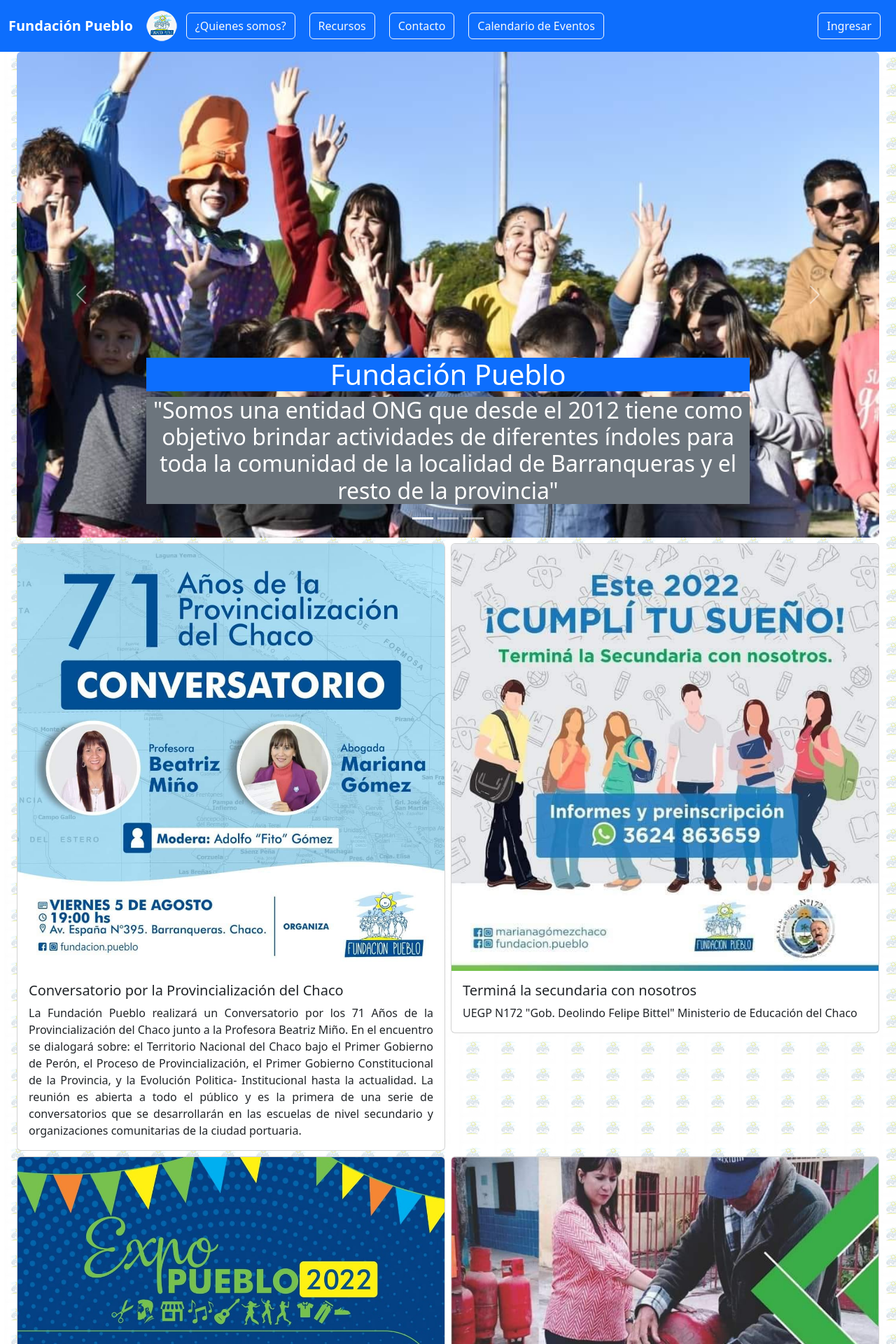
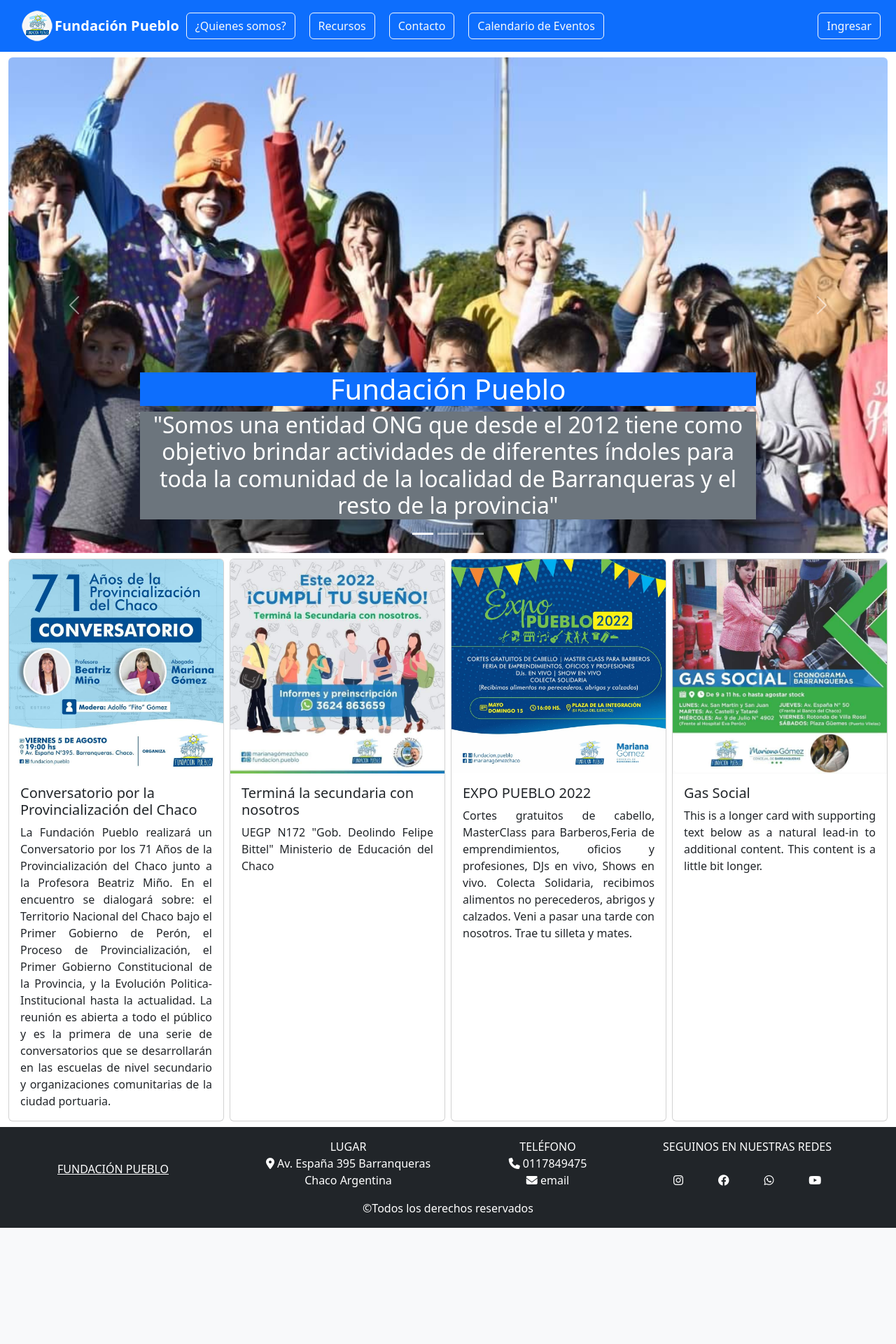
Before and after one commit to NoahTakk11/calendario-web, a Django app: page / in a window 1280 px wide. Shown: the top 1920 px of the page at 70% size. After the commit the page ends 1754 px from the top, so only its background shows below. Run offline with Django 4.2, Linux system fonts and the light colour scheme; some libraries are stand-ins or nearby versions.

Commit message:
Retoque del inicio (cards mas pequeñas y del mismo tamaño de alto)

```diff
--- a/templates/base/base.html
+++ b/templates/base/base.html
@@ -29,18 +29,18 @@
 
   </head>
 
-  <body style="background-image:url('{% static 'img\FundaciónPueblo.jpg'%}')">
+  <body>
 
     <header>
 
       <nav class="navbar navbar-expand-lg bg-primary">
           <div class="container-fluid">
-            <span class="text-white fs-5 fw-bold">Fundación Pueblo</span>
-          <!-- Logo-->
+            <!-- Logo-->
             <a class="navbar-brand" >
               <a href="{% url 'home' %}">
-              <img src="{% static 'img\Home.png'%}"   alt="logo">
+                <img src="{% static 'img\Home.png'%}"   alt="logo">
               </a>
+              <span class="text-white fs-5 fw-bold">Fundación Pueblo</span>
             </a>
 
 
@@ -91,7 +91,7 @@
 
     </header>
 
-    <main class="container-fluid">
+    <main>
 
       {% block contenido  %}
 
--- a/templates/index.html
+++ b/templates/index.html
@@ -7,9 +7,9 @@
 {% block contenido  %}
 
 <!--SLIDER DE IMÁGENES-->
-<div class="container-fluid">
+<div class="container-fluid my-2">
 
-  <div id="carouselExampleCaptions" class="carousel slide" data-bs-ride="carousel">
+  <div class="carousel slide" data-bs-ride="carousel">
     <div class="carousel-indicators">
       <button type="button" data-bs-target="#carouselExampleCaptions" data-bs-slide-to="0" class="active" aria-current="true" aria-label="Slide 1"></button>
       <button type="button" data-bs-target="#carouselExampleCaptions" data-bs-slide-to="1" aria-label="Slide 2"></button>
@@ -63,32 +63,36 @@
 <!--CARDS INFORMATIVAS-->
 <div class="container-fluid my-2">
 
-  <div class="row align-items-start g-2">
+  <div class="row g-2">
 
-    <div class="col-6">
-      <div class="card">
+    <div class="col-3">
+
+      <div class="card h-100">
         <img src="./static/img/flayer1.jpg" class="card-img-top" alt="...">
         <div class="card-body">
           <h5 class="card-title">Conversatorio por la Provincialización del Chaco</h5>
-          <p class="card-text texto-justificado">La Fundación Pueblo realizará un Conversatorio por los 71 Años de la Provincialización del Chaco junto a la Profesora Beatriz Miño. En el encuentro se dialogará sobre: el Territorio Nacional del Chaco bajo el Primer Gobierno de Perón, el Proceso de Provincialización, el Primer Gobierno Constitucional de la Provincia, y la Evolución Politica- Institucional hasta la actualidad.
-            La reunión es abierta a todo el público y es la primera de una serie de conversatorios que se desarrollarán en las escuelas de nivel secundario y organizaciones comunitarias de la ciudad portuaria.
-            </p>
+          <p class="card-text texto-justificado">La Fundación Pueblo realizará un Conversatorio por los 71 Años de la Provincialización del Chaco junto a la Profesora Beatriz Miño. En el encuentro se dialogará sobre: el Territorio Nacional del Chaco bajo el Primer Gobierno de Perón, el Proceso de Provincialización, el Primer Gobierno Constitucional de la Provincia, y la Evolución Politica- Institucional hasta la actualidad. La reunión es abierta a todo el público y es la primera de una serie de conversatorios que se desarrollarán en las escuelas de nivel secundario y organizaciones comunitarias de la ciudad portuaria.
+          </p>
         </div>
       </div>
+
     </div>
 
-    <div class="col-6">
-      <div class="card">
+    <div class="col-3">
+
+      <div class="card h-100">
         <img src="./static/img/flayer2.jpg" class="card-img-top" alt="...">
         <div class="card-body">
           <h5 class="card-title">Terminá la secundaria con nosotros</h5>
           <p class="card-text texto-justificado">UEGP N172 "Gob. Deolindo Felipe Bittel" Ministerio de Educación del Chaco</p>
         </div>
       </div>
+
     </div>
 
-    <div class="col-6">
-      <div class="card">
+    <div class="col-3">
+
+      <div class="card h-100">
         <img src="./static/img/flayer4.jpg" class="card-img-top" alt="...">
         <div class="card-body">
           <h5 class="card-title">EXPO PUEBLO 2022
@@ -97,16 +101,19 @@
             Veni a pasar una tarde con nosotros. Trae tu silleta y mates.</p>
         </div>
       </div>
+
     </div>
 
-    <div class="col-6">
-      <div class="card">
+    <div class="col-3">
+
+      <div class="card h-100">
         <img src="./static/img/flayer3.jpg" class="card-img-top" alt="...">
         <div class="card-body">
           <h5 class="card-title">Gas Social</h5>
           <p class="card-text texto-justificado">This is a longer card with supporting text below as a natural lead-in to additional content. This content is a little bit longer.</p>
         </div>
       </div>
+
     </div>
 
   </div>
```
